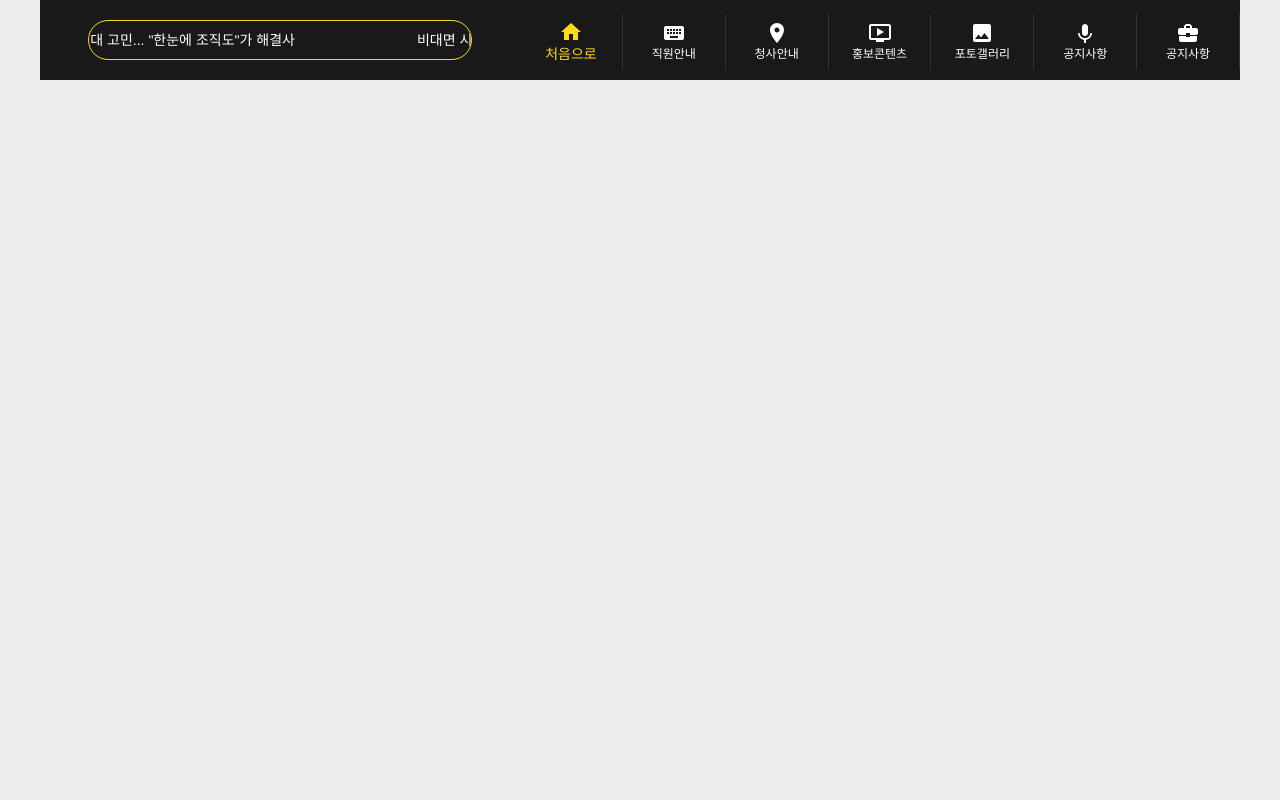
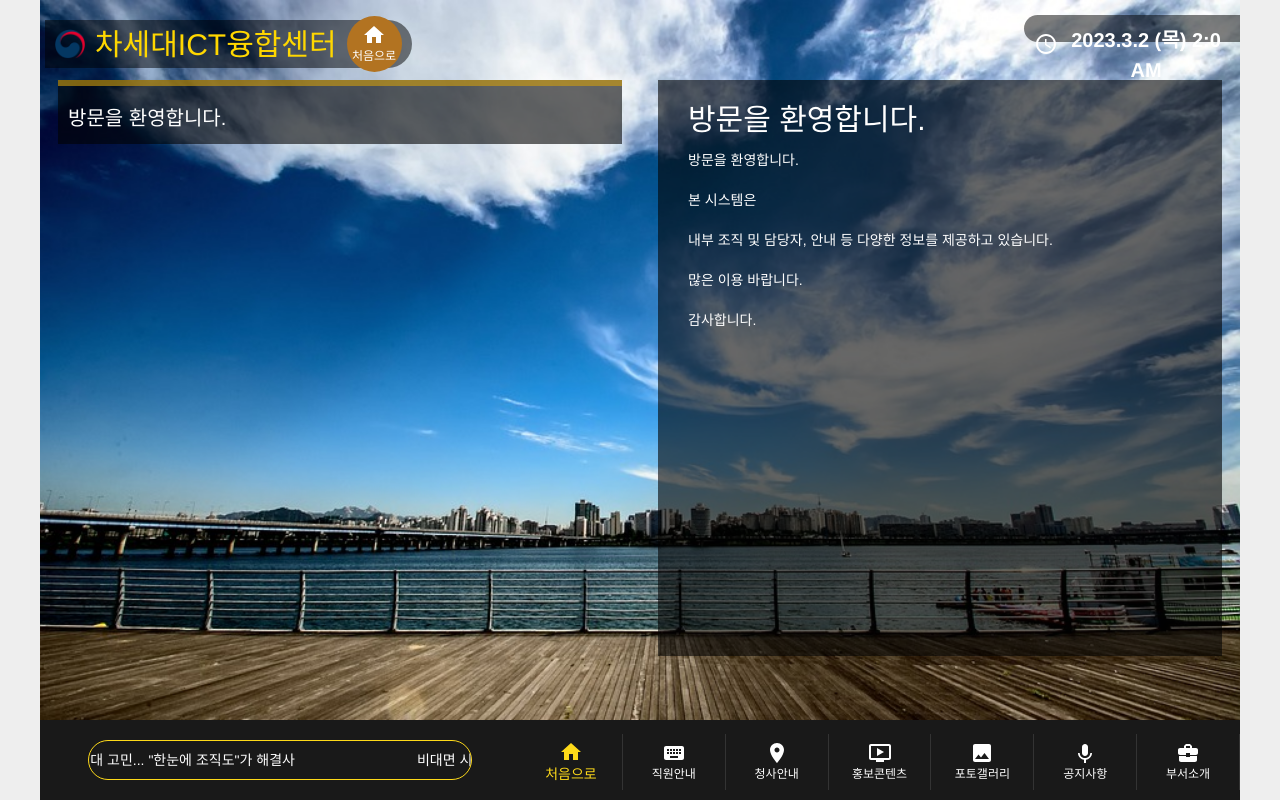
Before and after one commit to ChoiTobin/test, a React (Create React App) app: page /Notice in a window 1280 px wide. Built offline with nearby package versions, Linux system fonts and the light colour scheme; a web font is replaced by a local one.

Commit message:
first commit

```diff
--- a/src/components/Layout/Footer.js
+++ b/src/components/Layout/Footer.js
@@ -14,6 +14,7 @@
 import BusinessCenterIcon from '@mui/icons-material/BusinessCenter';
 import { useNavigate } from 'react-router-dom'
 import '../../shared/styled/footer.css';
+
 
 
 
@@ -65,9 +66,9 @@
 
                 <BottomNavigationAction  sx={{ color: "white",borderRight:"1px solid rgb(30,30,30)" }} label="포토갤러리" icon={<InsertPhotoIcon sx={{ color: value === 4 ? "gold" : "white" }} />} />
 
-                <BottomNavigationAction sx={{ color: "white",borderRight:"1px solid rgb(30,30,30)" }} label="공지사항" icon={<KeyboardVoiceIcon sx={{ color: value === 5 ? "gold" : "white" }} />} />
+                <BottomNavigationAction  onClick={()=>{navigate('/Notice')}} sx={{ color: "white",borderRight:"1px solid rgb(30,30,30)" }} label="공지사항" icon={<KeyboardVoiceIcon sx={{ color: value === 5 ? "gold" : "white" }} />} />
 
-                <BottomNavigationAction sx={{ color: "white",borderRight:"1px solid rgb(30,30,30)" }} label="공지사항" icon={<BusinessCenterIcon  sx={{ color: value === 6 ? "gold" : "white" }} />} />
+                <BottomNavigationAction onClick={()=>{navigate('/TeamInfo')}} sx={{ color: "white",borderRight:"1px solid rgb(30,30,30)" }} label="부서소개" icon={<BusinessCenterIcon  sx={{ color: value === 6 ? "gold" : "white" }} />} />
               </BottomNavigation>
             </Box>
           </div>
--- /dev/null
+++ b/src/pages/Notice.js
@@ -0,0 +1,39 @@
+import React from "react";
+import Header from "../components/Layout/Header";
+import "../../src/shared/styled/Notice.css"
+import { useRef,useEffect,useState } from "react";
+
+function Notice() {
+
+
+
+return(
+
+<>
+    <Header/>
+    <div className='box0' style={{  height: "80vh"} }>
+        <div className="Notice-container">
+            <div className="Notice-box1">
+                <div className="Notice-box1-1"></div>
+                <div className="Notice-box1-2">방문을 환영합니다.</div>
+            </div>
+
+            <div className="Notice-box2">
+                <div  className="Notice-box2-1">
+                    <div className="Notice-font0">방문을 환영합니다.</div>
+                    <div>방문을 환영합니다.</div>
+                    <div >본 시스템은</div>
+                    <div>내부 조직 및 담당자, 안내 등 다양한 정보를 제공하고 있습니다.</div>
+                    <div>많은 이용 바랍니다.</div>
+                    <div>감사합니다.</div>
+                </div>
+            </div>
+        </div>
+    </div>
+
+
+</>
+)
+}
+
+export default Notice
--- /dev/null
+++ b/src/pages/TeamInfo.js
@@ -0,0 +1,22 @@
+import React from "react";
+import Header from "../components/Layout/Header";
+import "../../src/shared/styled/TeamInfo.css"
+import { useRef,useEffect,useState } from "react";
+
+function TeamInfo() {
+
+
+
+return(
+
+<>
+    <Header/>
+    <div className='box0' style={{  height: "80vh"} }>
+
+    </div>
+
+</>
+)
+}
+
+export default TeamInfo
--- a/src/shared/Router.js
+++ b/src/shared/Router.js
@@ -3,13 +3,16 @@
 import Home from '../pages/Home';
 import Member from '../pages/Member';
 import Locate from '../pages/Locate';
-
+import TeamInfo from "../pages/TeamInfo"
+import Notice from '../pages/Notice';
 function Router() {
   return (
         <Routes>
             <Route path='/' element={<Home/>}/>
             <Route path='/Locate' element={<Locate/>}/>
             <Route path='/Member' element={<Member/>}/>
+            <Route path='/TeamInfo' element={<TeamInfo/>}/>
+            <Route path='/Notice' element={<Notice/>}></Route>
         </Routes>
     )
 }
--- /dev/null
+++ b/src/shared/styled/Notice.css
@@ -0,0 +1,43 @@
+.Notice-container{
+    width: 100%;
+    height: 100%;
+    display: flex;
+    justify-content: space-around;
+
+}
+.Notice-box1{
+    background-color: rgba(2, 2, 2, 0.6);
+    width: 47%;
+    height:10%;
+
+    font-size: 20px;
+    color: white;
+    font-weight: 500;
+
+}
+.Notice-box1-1{
+
+    background-color: rgba(211, 158, 13, 0.6);
+    height: 10%;
+
+}
+.Notice-box1-2{
+
+margin-top: 17px;
+margin-left: 10px;
+}
+.Notice-box2{
+    background-color: rgba(2, 2, 2, 0.6);
+    width: 47%;
+    height: 90%;
+    color: white;
+    line-height: 40px;
+}
+.Notice-box2-1{
+margin-left: 30px;
+}
+.Notice-font0{
+    margin-top: 20px;
+    font-weight: 500;
+    font-size: 30px;
+}
--- /dev/null
+++ b/src/shared/styled/TeamInfo.css
@@ -0,0 +1,40 @@
+body {
+    margin: 0;
+    overflow-y: hidden;
+  }
+
+  .outer {
+    height: 100vh;
+    overflow-y: auto;
+  }
+
+  /* 화면에서 스크롤바 안보이게 */
+  .outer::-webkit-scrollbar {
+    display: none;
+  }
+
+  .inner {
+    height: 100vh;
+    display: flex;
+    justify-content: center;
+    align-items: center;
+    font-size: 100px;
+  }
+
+  .bg-yellow {
+    background-color: #f7f6cf;
+  }
+
+  .bg-blue {
+    background-color: #b6d8f2;
+  }
+
+  .bg-pink {
+    background-color: #f4cfdf;
+  }
+
+  .divider {
+    width: 100%;
+    height: 5px;
+    background-color: gray;
+  }
```
Also changed, not shown: src/shared/Modal/Modal.js (deleted), 1 other file (tests, documents, lock files or other folders).
